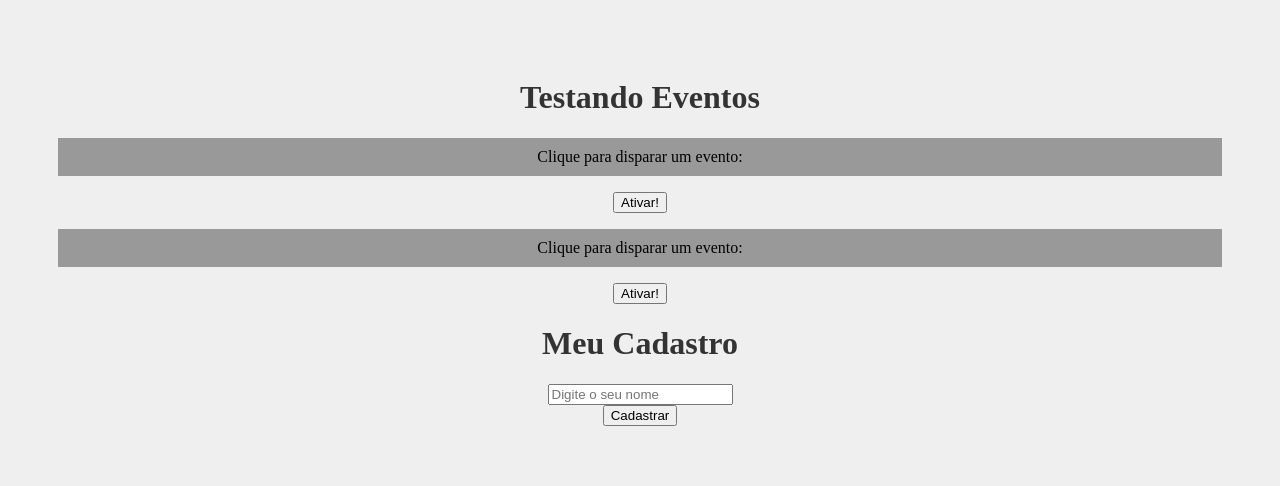
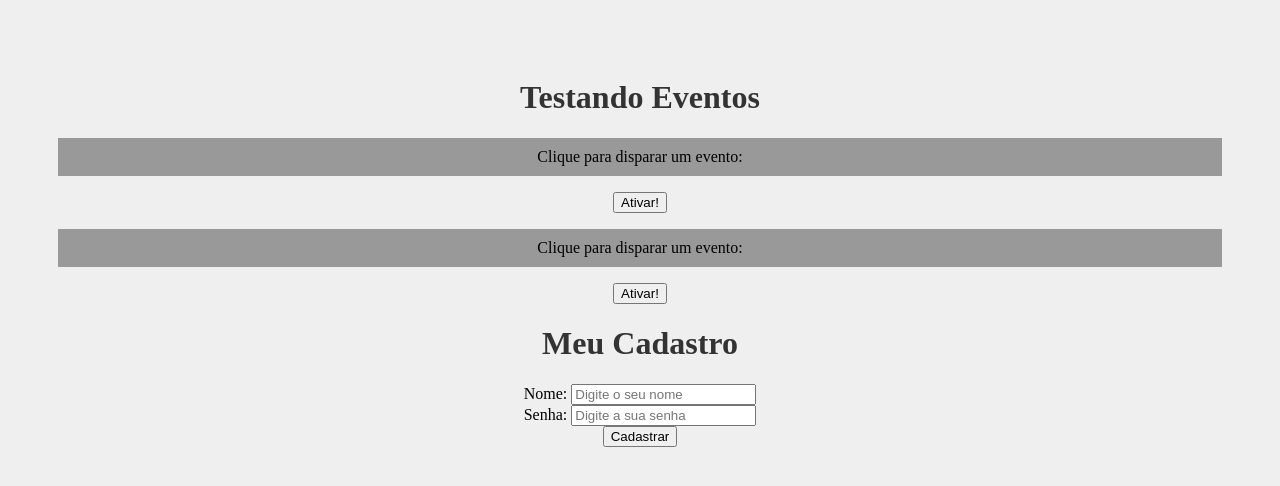
Before and after one commit to geneves97/appReact, a React (Create React App) app: page / in a window 1280 px wide. Shown: the top 486 px of the page. Built offline with nearby package versions, Linux system fonts and the light colour scheme.

Commit message:
This commitment to the content up to class 10 of the React course

```diff
--- a/src/components/Form.js
+++ b/src/components/Form.js
@@ -1,16 +1,38 @@
+import {useState} from 'react'
+
 function Form(){
 
     function cadastrarUsuario(e){
         e.preventDefault();
-        console.log("Cadastrou o usuário");
+        console.log(`Usuário ${name} foi cadastrado com a senha ${password}`)
     }
+
+    const [name, setName] = useState()
+    const [password, setPassword] = useState()
 
     return (
         <div>
             <h1>Meu Cadastro</h1>
             <form onSubmit={cadastrarUsuario}>
                 <div>
-                    <input type="text" placeholder="Digite o seu nome" />
+                    <label htmlFor="name">Nome: </label>
+                    <input
+                        type="text"
+                        id="name"
+                        name="name"
+                        placeholder="Digite o seu nome"
+                        onChange={(e) => setName(e.target.value)}
+                    />
+                </div>
+                <div>
+                    <label htmlFor="password">Senha: </label>
+                    <input
+                        type="password"
+                        id="password"
+                        name="password"
+                        placeholder="Digite a sua senha"
+                        onChange={(e) => setPassword(e.target.value)}
+                    />
                 </div>
                 <div>
                     <input type="submit" value="Cadastrar" />
```
